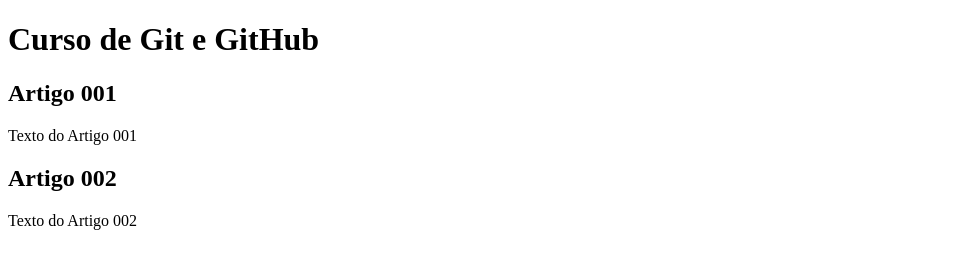
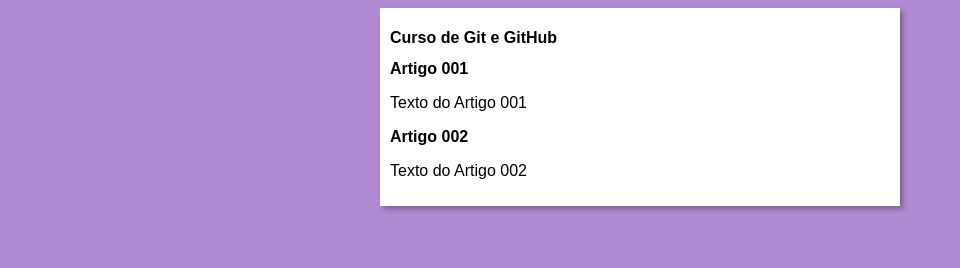
Before and after one commit to weslleyfaria/projeto-site, a plain HTML site: page index.html in a window 1280 px wide. Shown: the whole page, without its empty margins (0-960 px from the left). Drawn offline with Linux system fonts and the light colour scheme.

Commit message:
iniciei o design

```diff
--- /dev/null
+++ b/estilos/style.css
@@ -0,0 +1,16 @@
+* {
+    font-family: Arial, Helvetica, sans-serif;
+    font-size: 16px;
+}
+
+body {
+    background-color: rgb(176, 138, 211);
+}
+
+main {
+    background-color: white;
+    width: 500px;
+    margin: auto;
+    padding: 10px;
+    box-shadow: 3px 3px 5px rgba(0, 0, 0, 0.308);
+}
--- a/index.html
+++ b/index.html
@@ -4,6 +4,7 @@
     <meta charset="UTF-8">
     <meta name="viewport" content="width=device-width, initial-scale=1.0">
     <title>Curso de Git e GitHub</title>
+    <link rel="stylesheet" href="estilos/style.css">
 </head>
 <body>
     <main>
```
